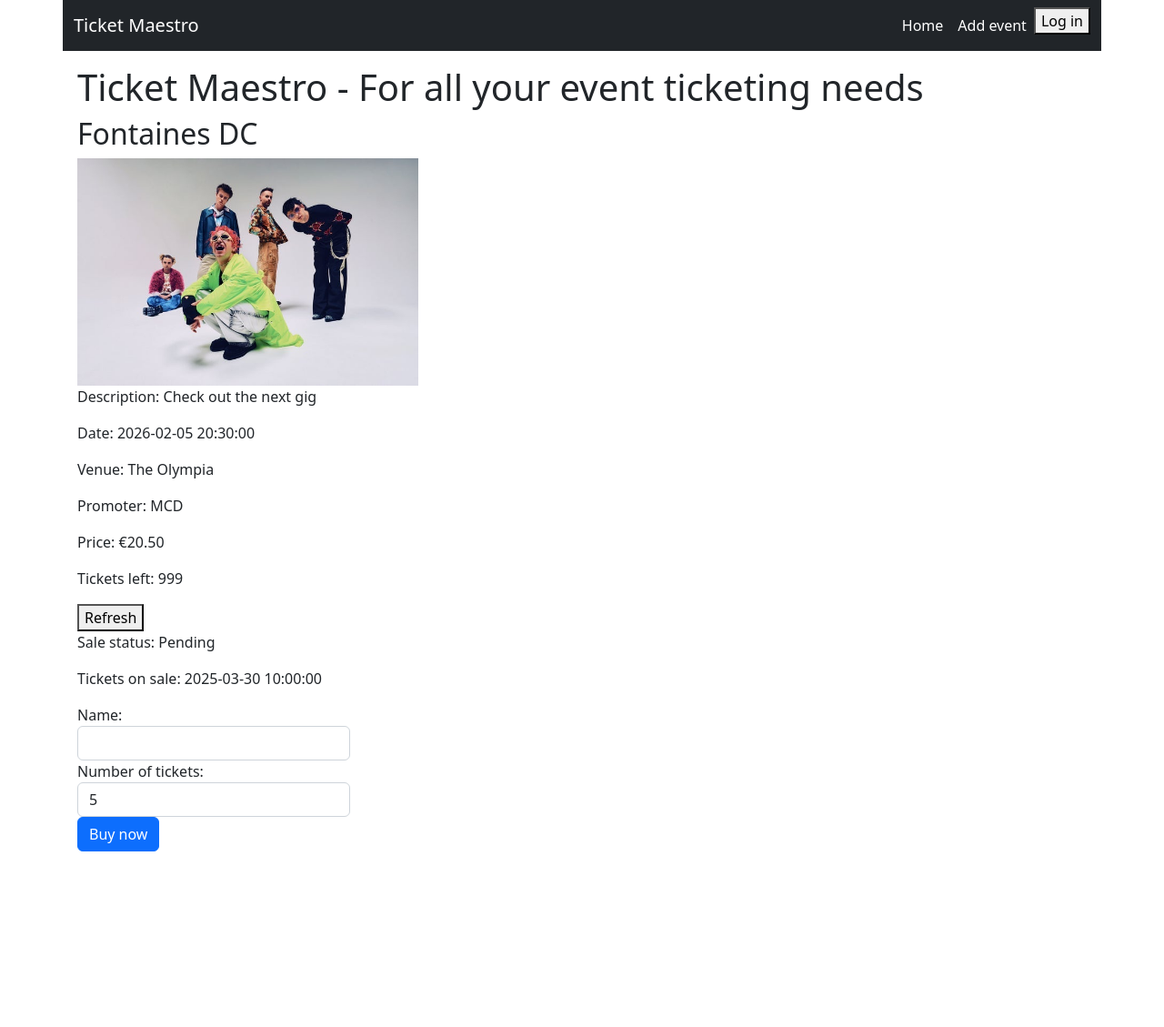
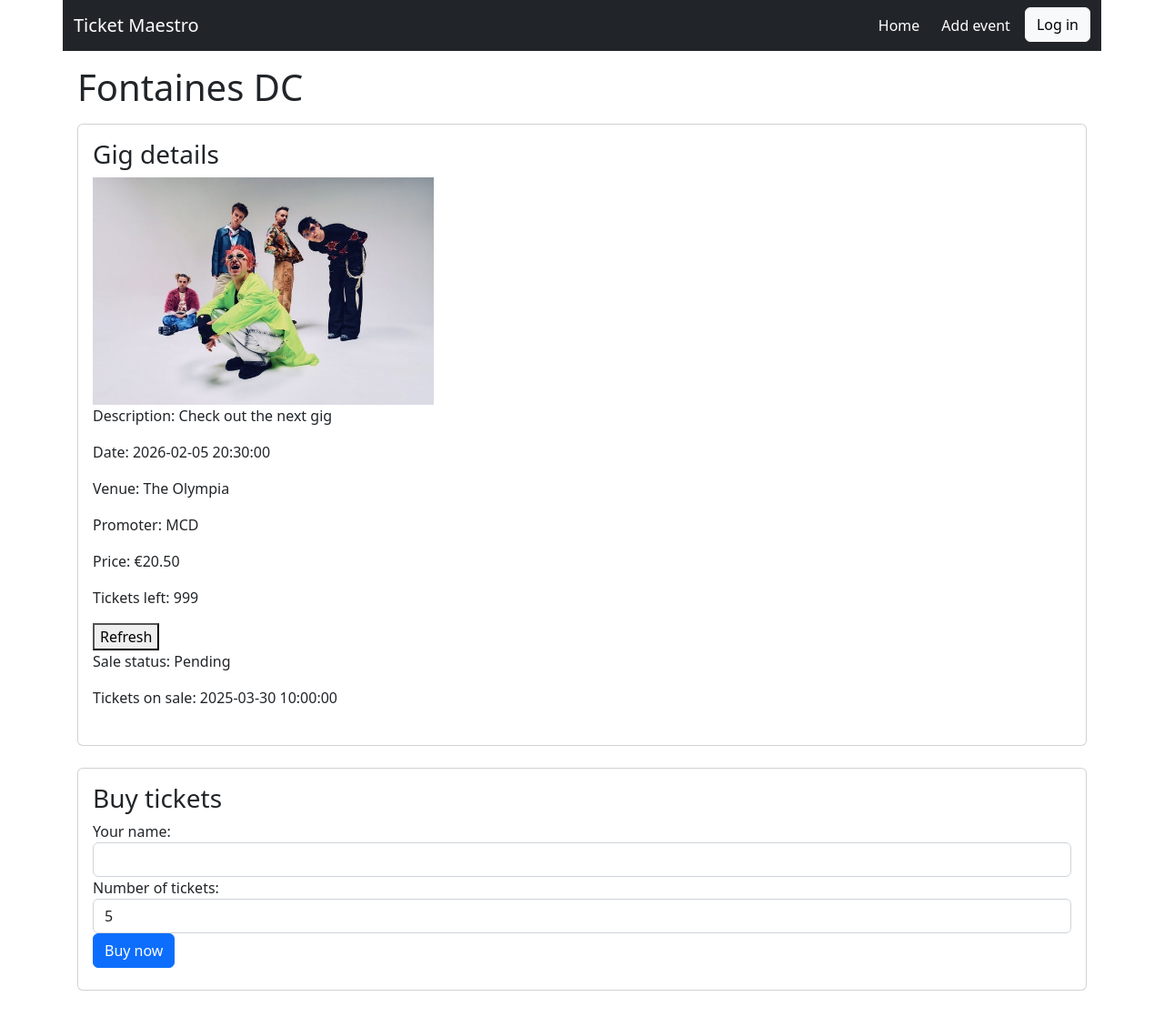
Before and after one commit to shielsr/assignment-03, a Flask app: page /buy/0 in a window 1280 px wide. Shown: the whole page at 91% size. Before the commit the page ends 936 px from the top, so only its background shows below. Run offline with Flask 3, Linux system fonts and the light colour scheme.

```diff
--- a/models.py
+++ b/models.py
@@ -121,7 +121,7 @@ def initialise_gig_and_sale():
 		artist="Fontaines DC",
         description="Check out the next gig",
         date_time=datetime(2026,2,5,20,30,0),
-        image_url="static/images/fontaines.jpg",
+        image_url="fontaines.jpg",
         venue="The Olympia",
         promoter=mcd
         )
--- a/static/css/style.css
+++ b/static/css/style.css
@@ -15,13 +15,15 @@ main {
     padding: 16px 16px;
 }
 
-
+.title-block {
+    margin-bottom: 16px;
+}
 
 
 /* Setting uniform image height in Bootstrap cards */
 .card-img-top {
     width: 100%;
-    height: 15vw;
+    height: 16vw;
     object-fit: cover;
 }
 
--- a/templates/base.html
+++ b/templates/base.html
@@ -12,13 +12,15 @@
     crossorigin="anonymous"></script>
   <link rel="stylesheet" href="https://cdn.jsdelivr.net/npm/bootstrap@5.2.3/dist/css/bootstrap.min.css"
     integrity="sha384-rbsA2VBKQhggwzxH7pPCaAqO46MgnOM80zW1RWuH61DGLwZJEdK2Kadq2F9CUG65" crossorigin="anonymous">
-  <link rel="stylesheet" href="static/css/style.css">
+
 
   <!-- Included for the card carousel -->
   <link rel="stylesheet" href="https://cdnjs.cloudflare.com/ajax/libs/font-awesome/5.15.4/css/all.min.css" />
 
+  <link rel="stylesheet" href="{{ url_for('static', filename='css/style.css') }}">
+  <script src="{{ url_for('static', filename='js/script.js') }}"></script>
 
-  <script src="/static/js/script.js"></script>
+
 
 </head>
 
@@ -36,7 +38,7 @@
 
         <!-- Drawer menu -->
         <div class="collapse navbar-collapse" id="navbarNav">
-          <ul class="navbar-nav ms-auto"> <!-- ms-auto pushes items to the right -->
+          <ul class="navbar-nav ms-auto gap-2"> <!-- ms-auto pushes items to the right -->
             <li class="nav-item">
               <a class="nav-link active" aria-current="page" href="{{ url_for('index') }}">Home</a>
             </li>
@@ -44,7 +46,7 @@
               <a class="nav-link active" href="{{ url_for('add') }}">Add event</a>
             </li>
             <li class="nav-item">
-              <button onclick="window.location.href='{{ url_for('login_page') }}'">Log in</button>
+              <button class="btn btn-light" onclick="window.location.href='{{ url_for('login_page') }}'">Log in</button>
             </li>
 
 
--- a/templates/buy.html
+++ b/templates/buy.html
@@ -1,27 +1,42 @@
 {% extends "base.html" %}
 
 {% block main %}
-<h1>Ticket Maestro - For all your event ticketing needs</h1>
-<h2>{{gig_sale.gig.artist}}</h2>
-<img src="{{gig_sale.gig.image_url}}" alt="{{gig_sale.gig.artist}}" height="250">
+<div class="title-block">
+      <h1>{{gig_sale.gig.artist}}</h1>
+</div>
+
+
+<div class="card mb-4 pb-2">
+      <div class="card-body">
+            <h3 class="card-title">Gig details</h3>
+            <img src="{{ url_for('static', filename='images/') }}{{gig_sale.gig.image_url}}" alt="{{gig_sale.gig.artist}}" height="250">
+
+            <div>
                   <p>Description: {{gig_sale.gig.description}}</p>
                   <p>Date: {{gig_sale.gig.date_time}}</p>
                   <p>Venue: {{gig_sale.gig.venue}}</p>
                   <p>Promoter: {{gig_sale.gig.promoter.name}}</p>
                   <p>Price: €{{ "%.2f"|format(gig_sale.ticket_price)}}</p>
                   <p>Tickets left: <span id="number-of-tickets">{{gig_sale.tickets_left}}</span></p>
-<button  id="refresh-tickets-left">Refresh</button>
+                  <button id="refresh-tickets-left">Refresh</button>
 
 
                   <p>Sale status: {{gig_sale.status.name | title}}</p>
                   <p>Tickets on sale: {{gig_sale.sale_date_time}}</p>
+            </div>
+
+      </div>
+</div>
 
 
-
-<form action="{{url_for('buy_now')}}" method="post" style="width:300px">
+<div class="card mb-4 pb-2">
+      <div class="card-body">
+            <h3 class="card-title">Buy tickets</h3>
+            <form action="{{url_for('buy_now')}}" method="post" class="gap-2">
                   <div class="form-group">
-            <label for="customer_name">Name:</label>
-            <input type="text" class="form-control" id="customer_name" name="buyer" value="{{session.username}}">
+                        <label for="customer_name">Your name:</label>
+                        <input type="text" class="form-control" id="customer_name" name="buyer"
+                              value="{{session.username}}">
                   </div>
                   <div class="form-group">
                         <label for="buy_amount">Number of tickets:</label>
@@ -29,5 +44,7 @@
                   </div>
                   <button class="btn btn-primary" type="submit">Buy now</button>
             </form>
+      </div>
+</div>
 
 {% endblock %}
--- a/templates/login_page.html
+++ b/templates/login_page.html
@@ -1,8 +1,9 @@
 {% extends "base.html" %}
 
 {% block main %}
-<h1>Log in</h1>
-
+<div class="title-block">
+<h1 >Log in</h1>
+</div>
 
 <div class="card" style="width: 18rem">
     <div class="card-body">
```
Also changed, not shown: templates/add.html (+4 -3 lines), templates/home.html (+8 -11 lines). Lines whose indentation alone changed are shown as unchanged.
